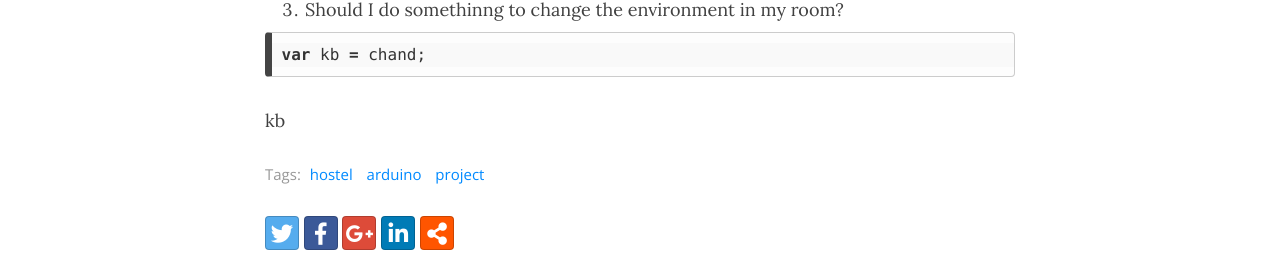
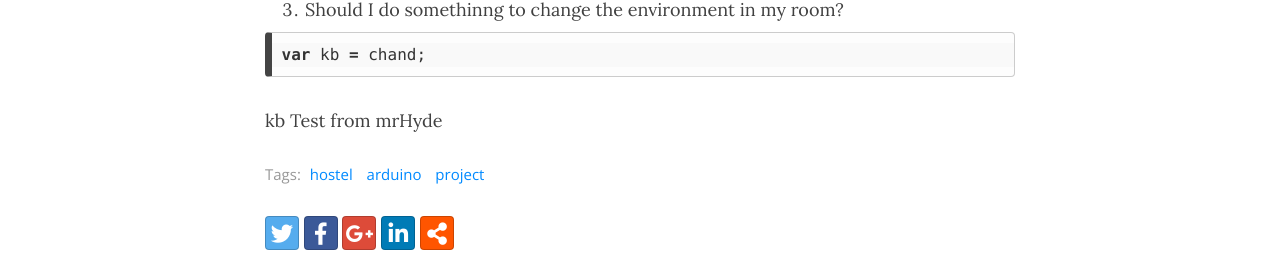
Before and after one commit to kulbhushanchand/kulbhushan-chand.github.io-v1, a Jekyll site: the page built from _posts/2018-08-03-the-insufferable-environment-at-hostel.md, in a window 1280 px wide and 900 px high, scrolled down 1017 px. Shown: the part 151-429 px from the top of the window. Built offline with Jekyll 4.4.1, drawn with Linux system fonts in a browser that asks for light colours; nearby versions of some CDN libraries; comment, search, counter and statistics services are not loaded.

Commit message:
Commit from mr hyde apk

````diff
--- a/_posts/2018-08-03-the-insufferable-environment-at-hostel.md
+++ b/_posts/2018-08-03-the-insufferable-environment-at-hostel.md
@@ -36,3 +36,4 @@ var kb = chand;
 ```
 
 kb
+Test from mrHyde
````
